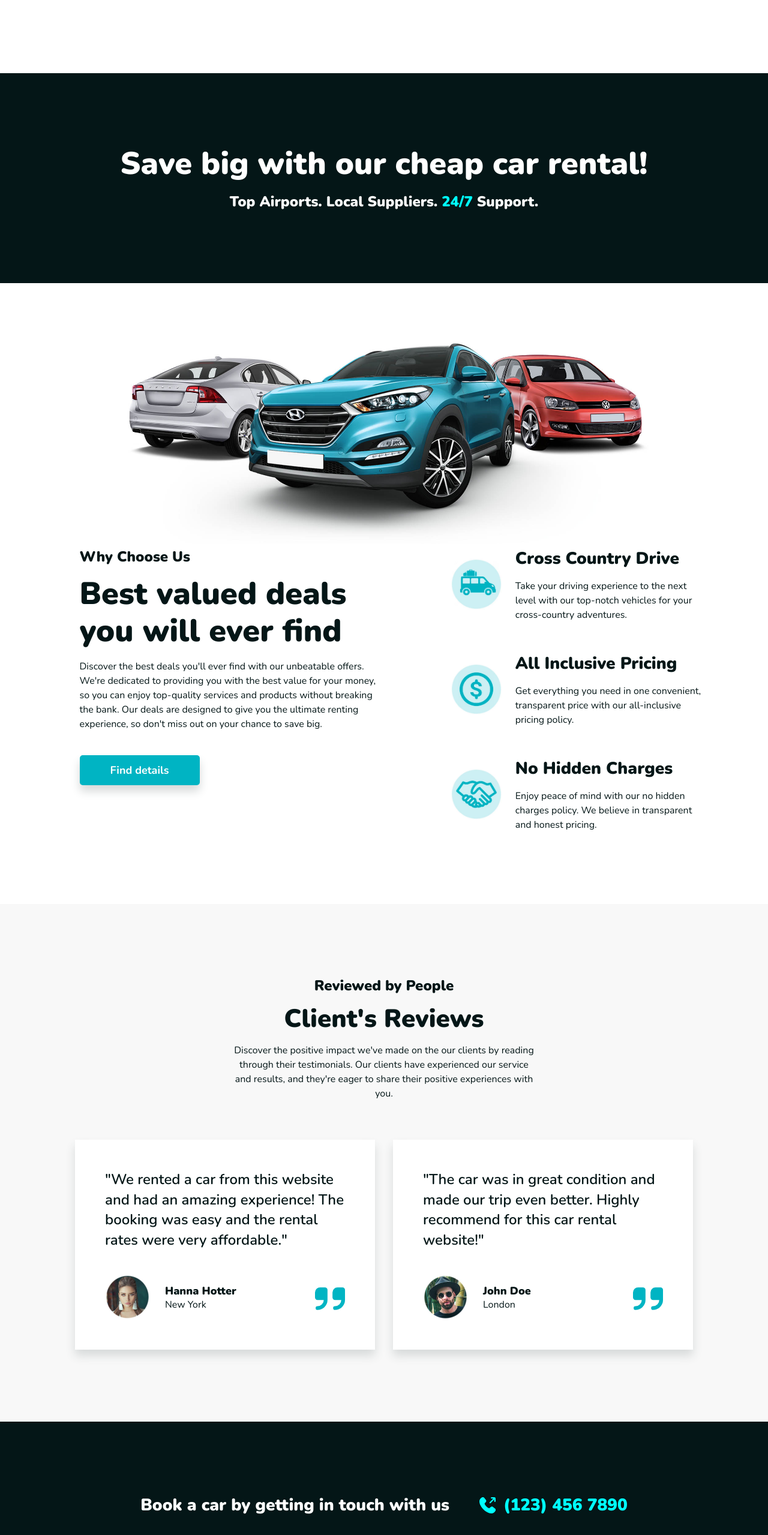
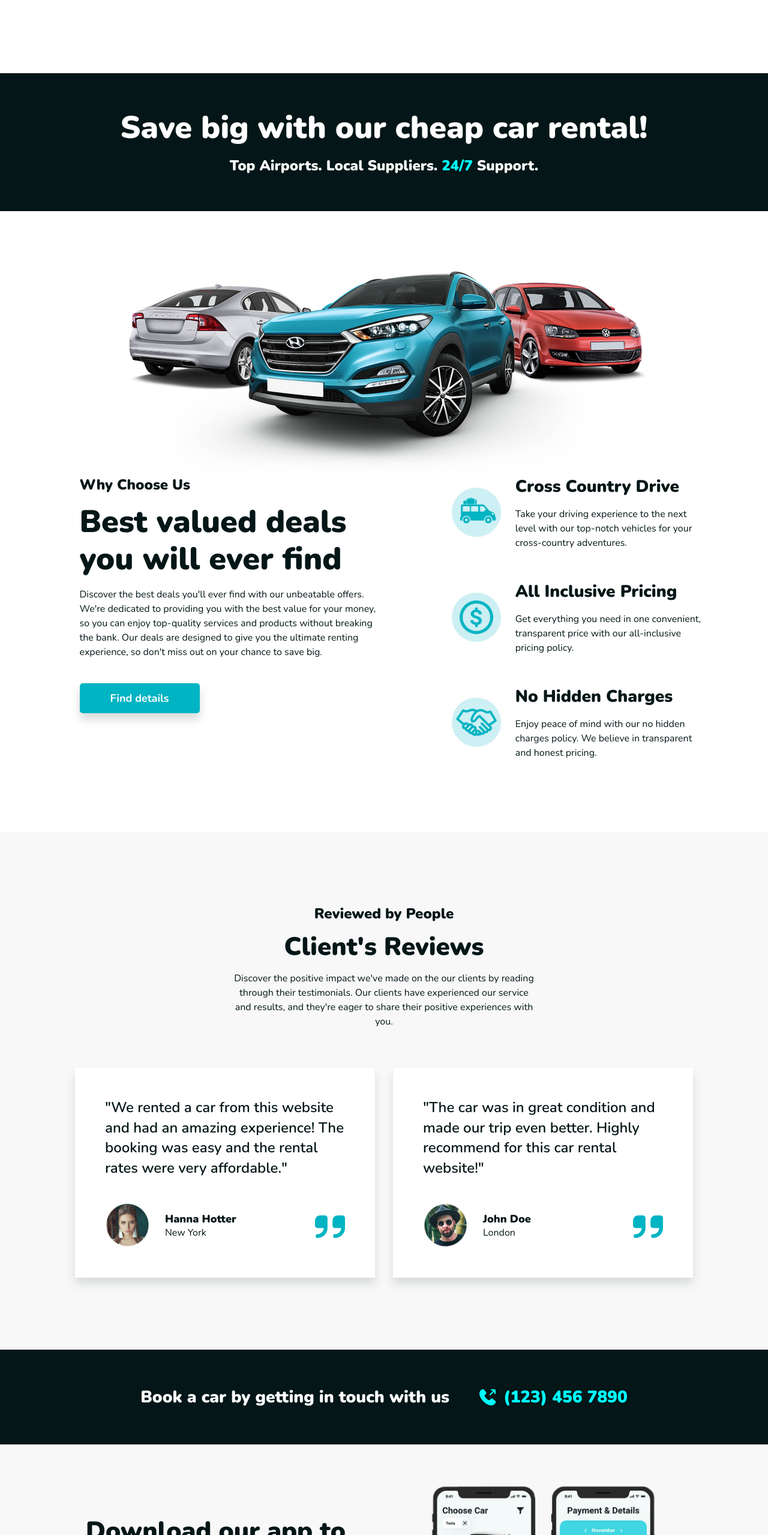
Before and after one commit to Gloryson/rentacar, a Next.js app: page / in a window 1280 px wide. Shown: the part 1847-4406 px from the top of the page at 60% size. Built offline with nearby package versions, Linux system fonts and the light colour scheme.

Commit message:
refactor: changed app download background

```diff
--- a/components/Banner/Banner.scss
+++ b/components/Banner/Banner.scss
@@ -2,6 +2,7 @@
   background-color: var(--text-color);
 
   .container {
+    padding: 60px 15px;
 
     h1, h4 {
       color: white;
--- a/components/BookBanner/BookBanner.scss
+++ b/components/BookBanner/BookBanner.scss
@@ -6,6 +6,7 @@
     justify-content: center;
     align-items: center;
     gap: 50px;
+    padding: 60px 15px;
 
     @media (max-width: 1024px) {
       flex-direction: column;
```
Also changed, not shown: public/backgrounds/app-download-background — копия.jpg (added), public/backgrounds/app-download-background.jpg.
